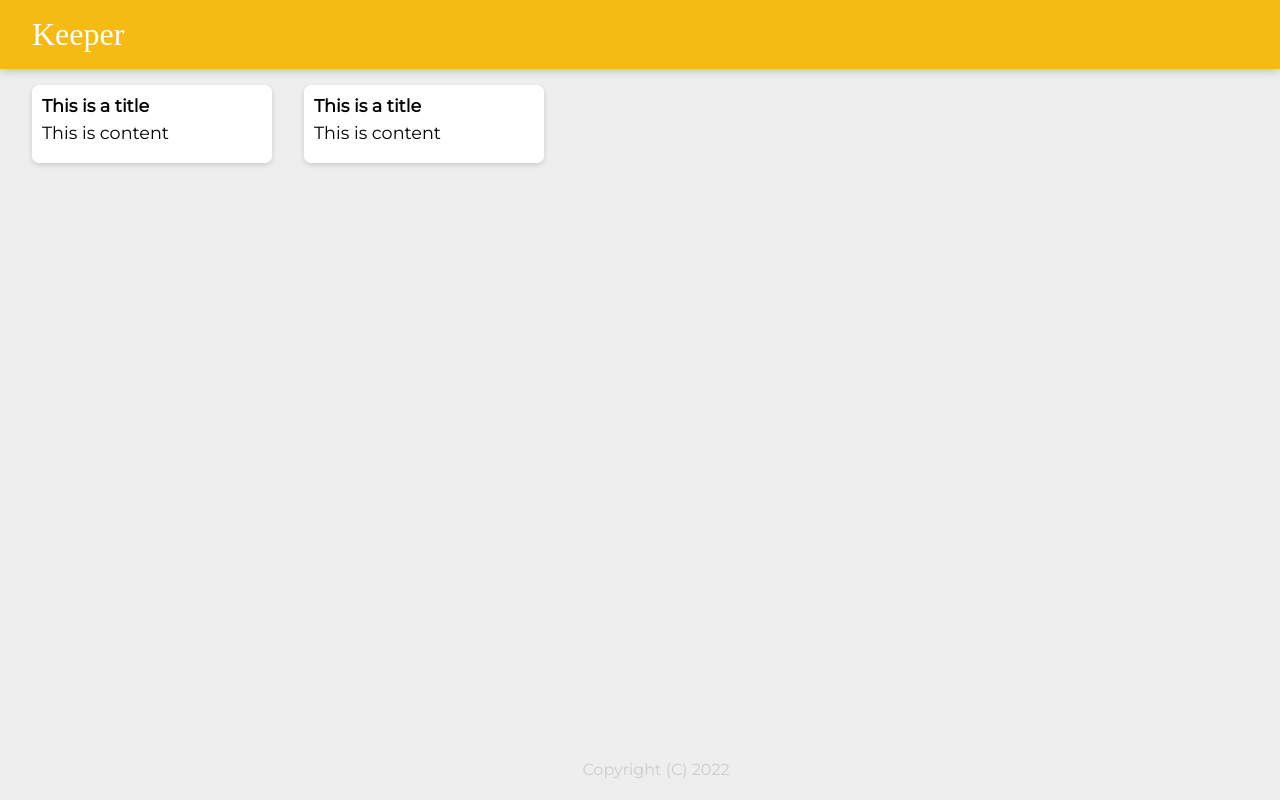
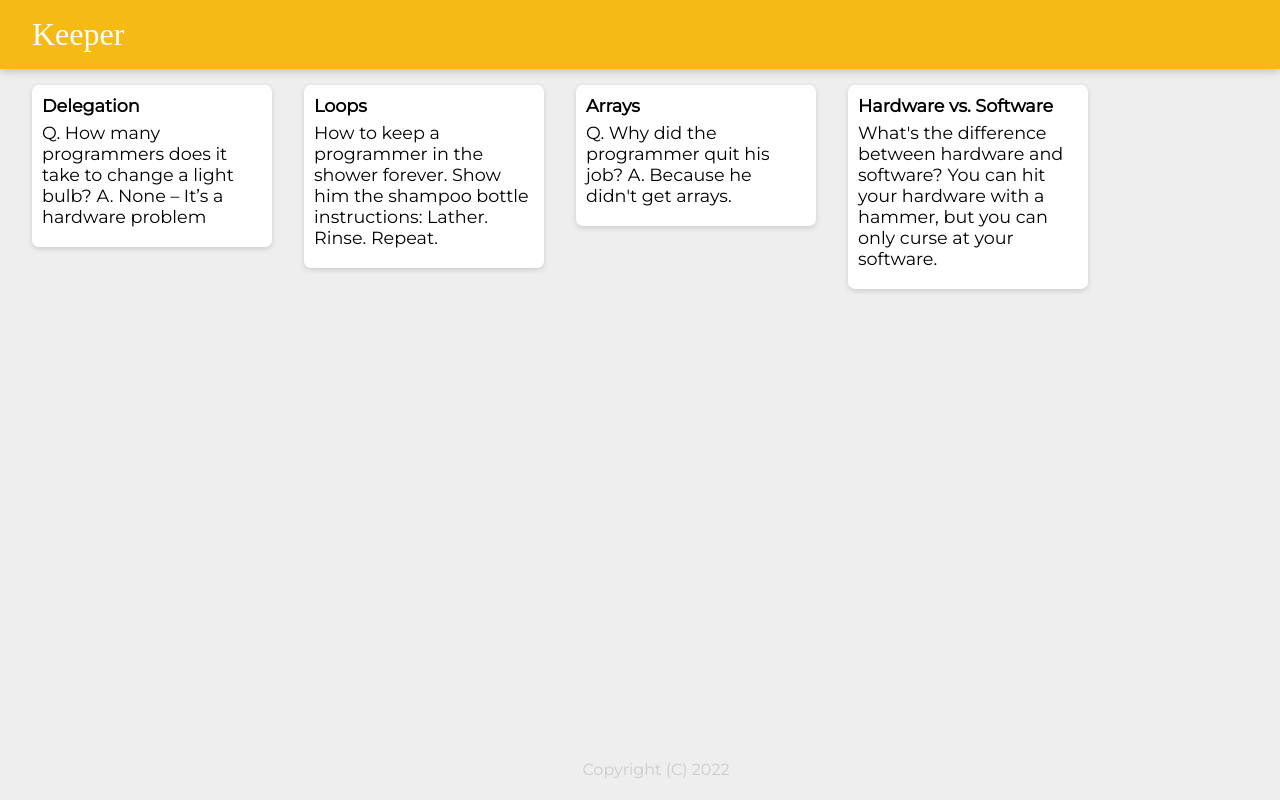
Before and after one commit to purvapawar09/keeper-app, a React (Create React App) app: page / in a window 1280 px wide. Built offline with nearby package versions, Linux system fonts and the light colour scheme; a web font is replaced by a local one.

Commit message:
added noted through mapping

```diff
--- a/public/index.html
+++ b/public/index.html
@@ -1,7 +1,7 @@
 <!DOCTYPE html>
 <html lang="en">
   <head>
-    <title>Keeper App 2</title>
+    <title>Keeper App</title>
     <link
       href="https://fonts.googleapis.com/css?family=McLaren|Montserrat&display=swap"
       rel="stylesheet"
--- a/src/components/App.jsx
+++ b/src/components/App.jsx
@@ -2,12 +2,19 @@ import React from "react";
 import Header from "./Header";
 import Footer from "./Footer";
 import Note from "./Note";
+import notes from "../notes";
 
+function createNote(oneNote){
+    return <Note
+        key={oneNote.key}
+        title={oneNote.title}
+        content={oneNote.content}
+    />
+}
 function App(){
     return <div>
         <Header/>
-        <Note/>
-        <Note/>
+        {notes.map(createNote)}
         <Footer/>
     </div>
 }
--- a/src/components/Note.jsx
+++ b/src/components/Note.jsx
@@ -1,9 +1,9 @@
 import React from "react";
 
-function Note(){
+function Note(props){
     return <div className="note">
-        <h1>This is a title</h1>
-        <p>This is content</p>
+        <h1>{props.title}</h1>
+        <p>{props.content}</p>
     </div>
 }
 
--- /dev/null
+++ b/src/notes.js
@@ -0,0 +1,28 @@
+const notes = [
+    {
+      key: 1,
+      title: "Delegation",
+      content:
+        "Q. How many programmers does it take to change a light bulb? A. None – It’s a hardware problem"
+    },
+    {
+      key: 2,
+      title: "Loops",
+      content:
+        "How to keep a programmer in the shower forever. Show him the shampoo bottle instructions: Lather. Rinse. Repeat."
+    },
+    {
+      key: 3,
+      title: "Arrays",
+      content:
+        "Q. Why did the programmer quit his job? A. Because he didn't get arrays."
+    },
+    {
+      key: 4,
+      title: "Hardware vs. Software",
+      content:
+        "What's the difference between hardware and software? You can hit your hardware with a hammer, but you can only curse at your software."
+    }
+  ];
+
+  export default notes;
```
